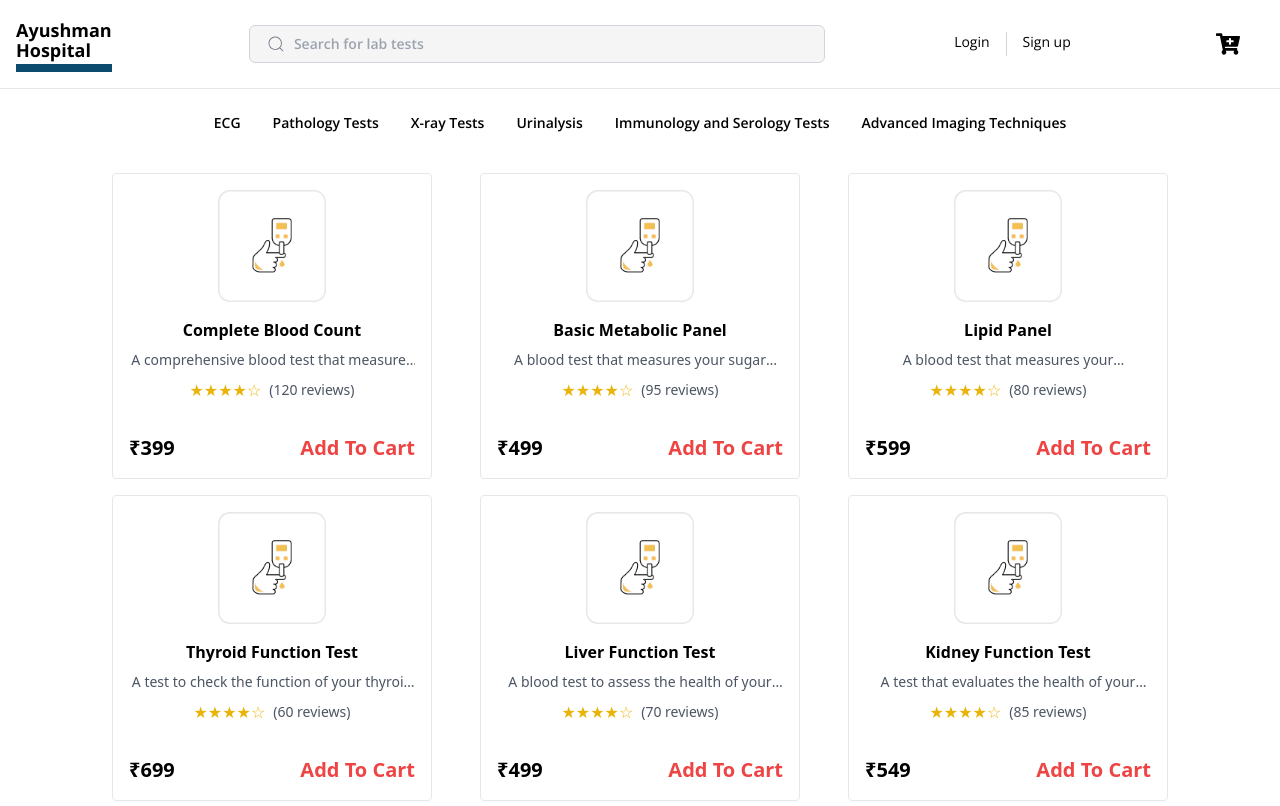
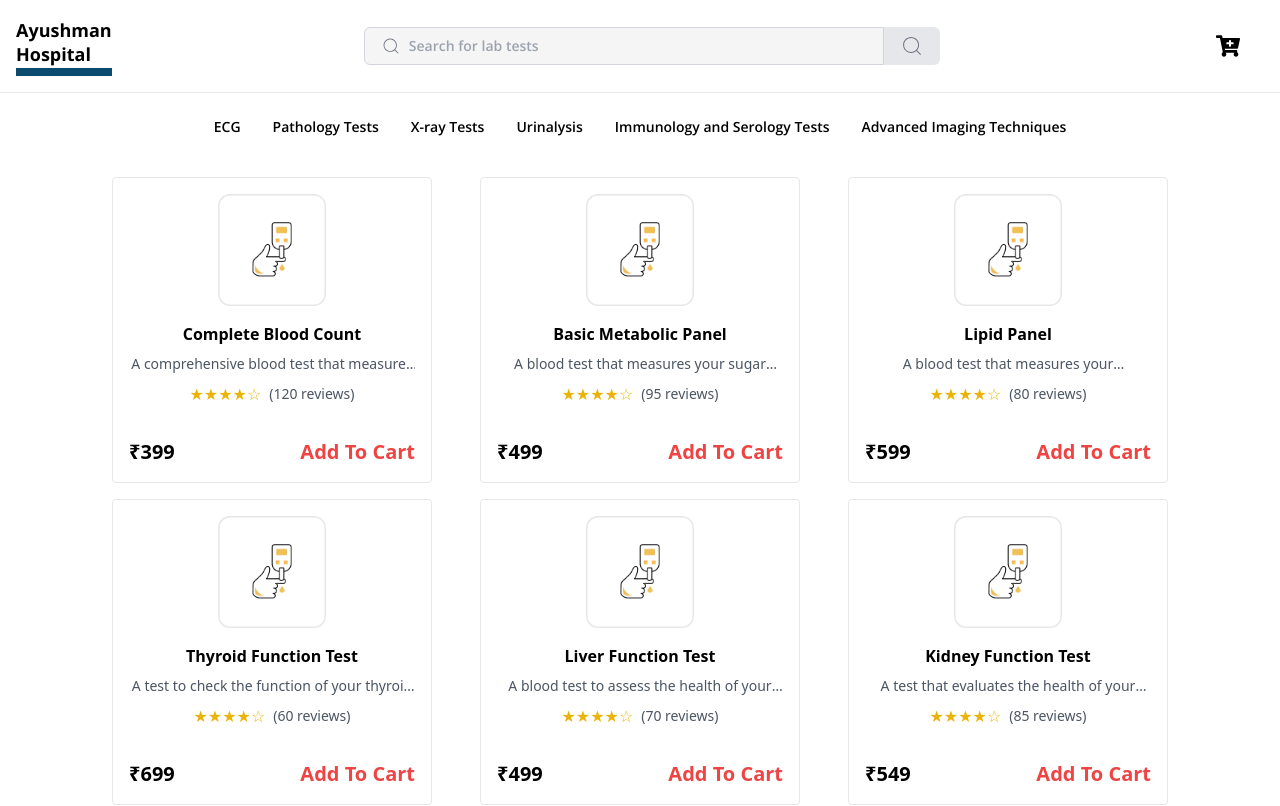
Before and after one commit to GitAmanS/Ayushman-Hospital-Frontend, a React (Create React App) app in the folder frontend/: page / in a window 1280 px wide. Shown: the top 806 px of the page. Built offline with nearby package versions, Linux system fonts and the light colour scheme.

Commit message:
made changes to header

```diff
--- a/frontend/src/components/Header.js
+++ b/frontend/src/components/Header.js
@@ -2,18 +2,36 @@
 import { IoMdArrowDropdown } from "react-icons/io";
 import { FaCartPlus } from "react-icons/fa";
 import { CiSearch } from "react-icons/ci";
-
+import { IoIosNotifications } from "react-icons/io";
+import { MdAccountCircle } from "react-icons/md";
 const Header = () => {
   return (
     <header className="bg-white text-black open-sans">
       <div className="container mx-auto flex flex-col  md:flex-row justify-between items-center p-2 border-b">
-        <h1 className="text-lg font-bold flex flex-col p-2 text-center md:text-left">
-            <span style={{ marginBottom: "-8px" }}>Ayushman</span>
+
+        <div className='flex flex-row items-center justify-between w-full md:w-auto'>
+            <h1 className="text-sm md:text-lg font-bold flex flex-col p-2 text-left">
+                <span className='mb-8 md:mb-1' style={{ marginBottom: "-4px" }}>Ayushman</span>
                 <span>Hospital</span>
                 <div className="bg-sky-900 h-2"></div>
             </h1>
 
-        <div className="flex items-center w-full max-w-lg md:max-w-xl bg-neutral-100 px-4 py-2 border border-gray-300 rounded-md text-sm font-semibold my-2 md:my-0 mx-auto md:mx-4">
+            <div className="flex items-center justify-center px-4 md:px-8 md:mt-0 block md:hidden gap-x-6">
+                <FaCartPlus className="text-2xl" />
+
+            </div>
+
+            {/* <div className="flex items-center justify-center px-4 md:px-8 md:mt-0 block md:hidden gap-x-6">
+                <FaCartPlus className="text-xl" />
+                <IoIosNotifications className="text-xl" />
+                <MdAccountCircle className='text-xl'/>
+            </div> */}
+        </div>
+
+
+
+        <div className='w-full max-w-lg md:max-w-xl flex my-2 md:my-0 mx-auto md:mx-4'>
+            <div className="flex items-center w-full max-w-lg md:max-w-xl bg-neutral-100 px-4 py-2 border border-gray-300 rounded-l-md text-sm font-semibold ">
                 <CiSearch className="text-gray-500 mr-2 text-xl" />
                 <input
                     type="text"
@@ -21,14 +39,20 @@
                     className="flex-grow bg-transparent outline-none"
                 />
             </div>
+            <button className='px-4 bg-gray-200 hover:bg-gray-300 border-gray-300 rounded-r-md'>
+                <CiSearch className="text-gray-500 text-2xl" />
+            </button>
 
-        <div className="flex flex-row text-sm space-x-4 whitespace-nowrap">
+        </div>
+
+
+        {/* <div className="flex flex-row text-sm space-x-4 whitespace-nowrap">
             <h1>Login</h1>
             <div className="border-l border-gray-300 h-6 mx-4"></div>
             <h1>Sign up</h1>
-        </div>
+        </div> */}
 
-        <div className="px-4 md:px-8 mt-2 md:mt-0">
+        <div className="px-4 md:px-8 md:mt-0 hidden md:block">
             <FaCartPlus className="text-2xl" />
         </div>
       </div>
```
Also changed, not shown: 1 other file (tests, documents, lock files or other folders). Lines whose indentation alone changed are shown as unchanged.
